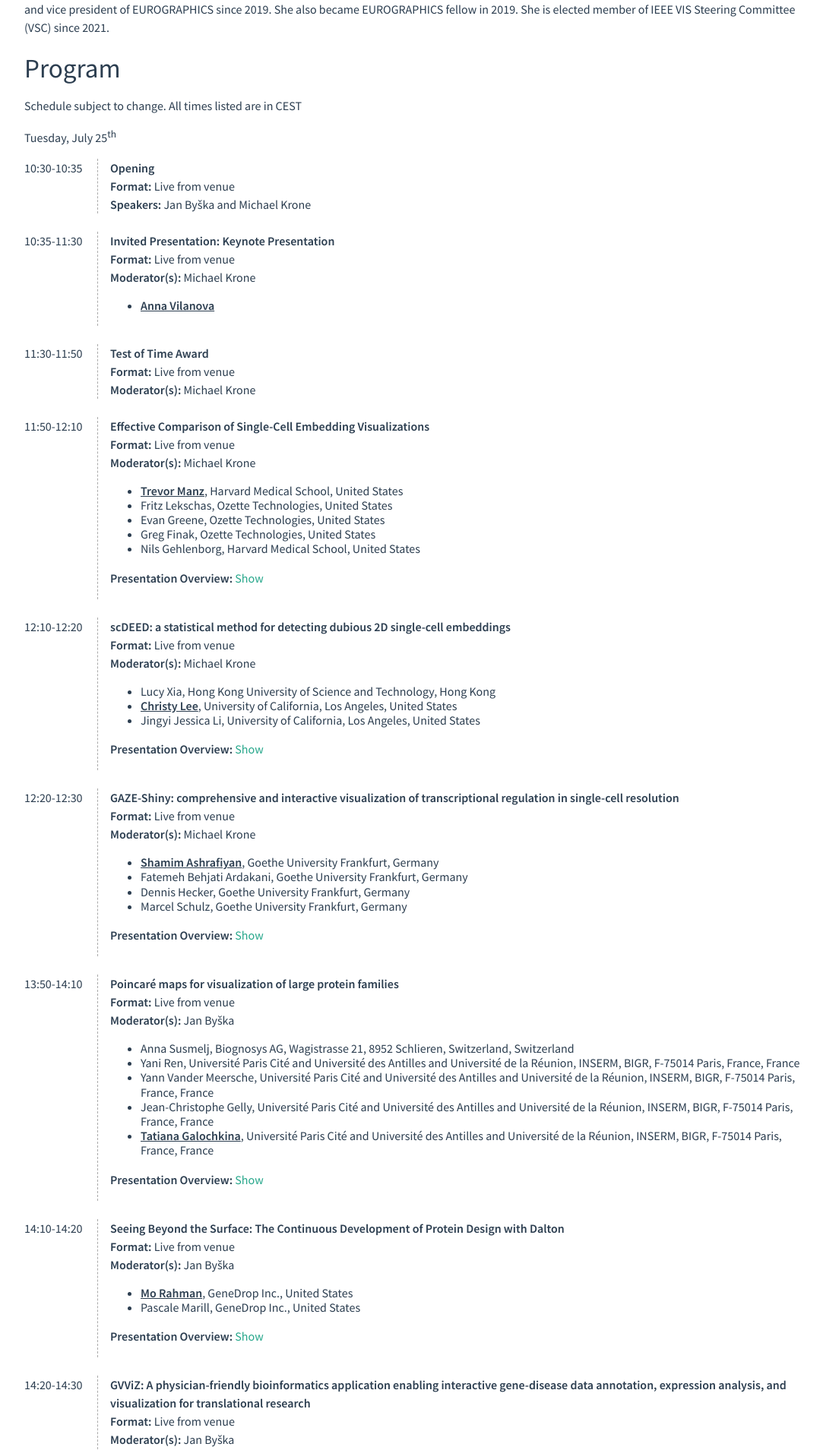
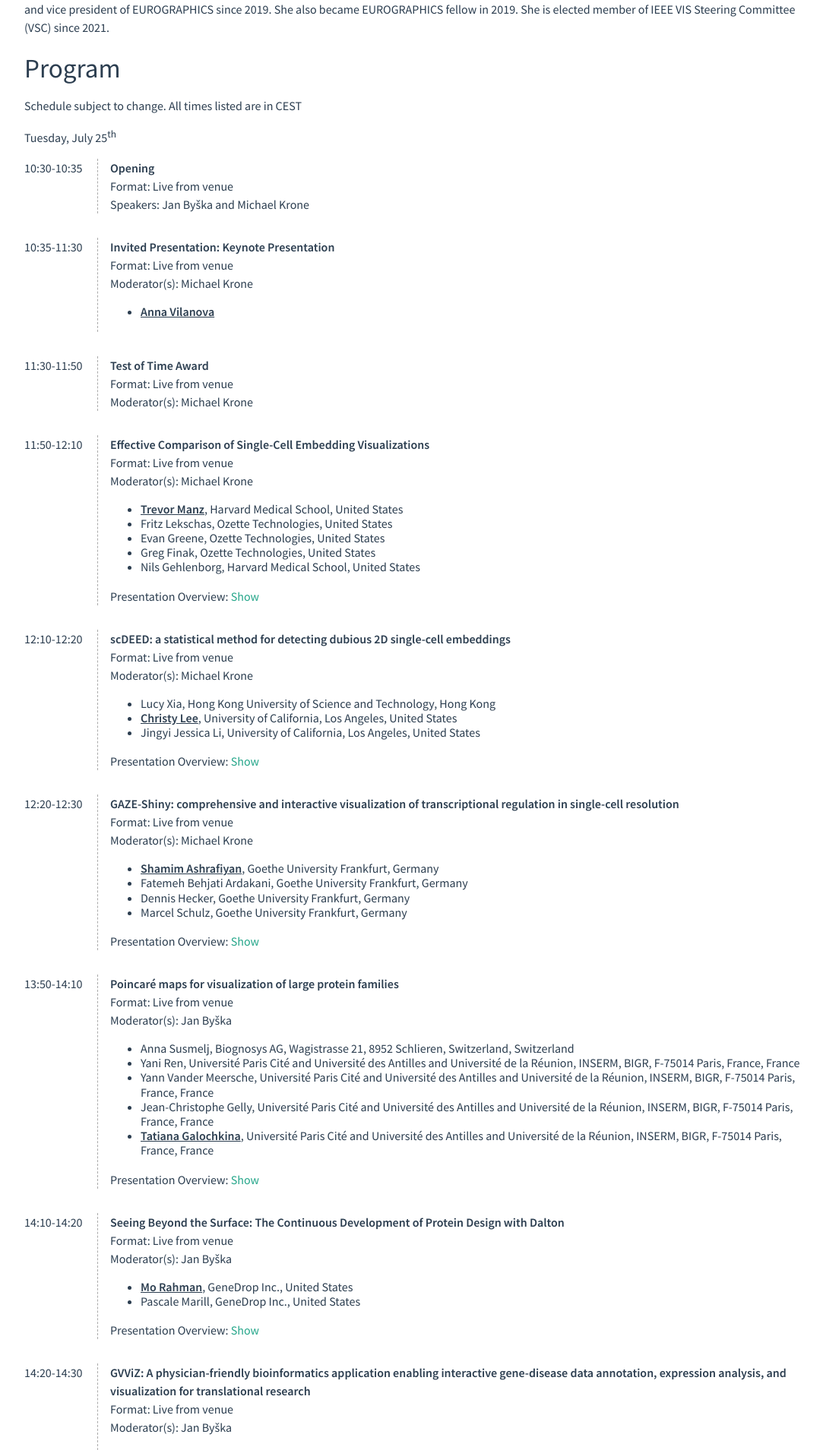
Before and after one commit to foreveremain/2024, a Jekyll site: the page built from program_ismb.md, in a window 1280 px wide. Shown: the part 1616-3525 px from the top of the page at 76% size, without its empty margins (96-1179 px from the left). Built offline with Jekyll 4.4.1, drawn with Linux system fonts in a browser that asks for light colours.

Commit message:
adjust schedule styles

```diff
--- a/css/main.css
+++ b/css/main.css
@@ -815,7 +815,7 @@ ul.post-list {
 .schedulerow {
     display: flex;
     gap: 1em;
-    margin-bottom: 1.5em;
+    margin-bottom: 2em;
 }
 
 @media only screen and (max-width: 700px) {
@@ -825,6 +825,7 @@ ul.post-list {
 
     .schedulerow > :first-child {
         margin-bottom: 0.5em;
+        font-size: 120%;
     }
 }
 
@@ -854,6 +855,16 @@ ul.post-list {
 .schedulerow details summary {
     cursor: pointer;
 }
+
+.schedulerow .room strong,
+.scheduledetails p strong:first-child {
+    font-weight: normal;
+}
+
+.scheduledetails p {
+    margin-bottom: 0;
+}
+
 
 /* --- */
 
```
